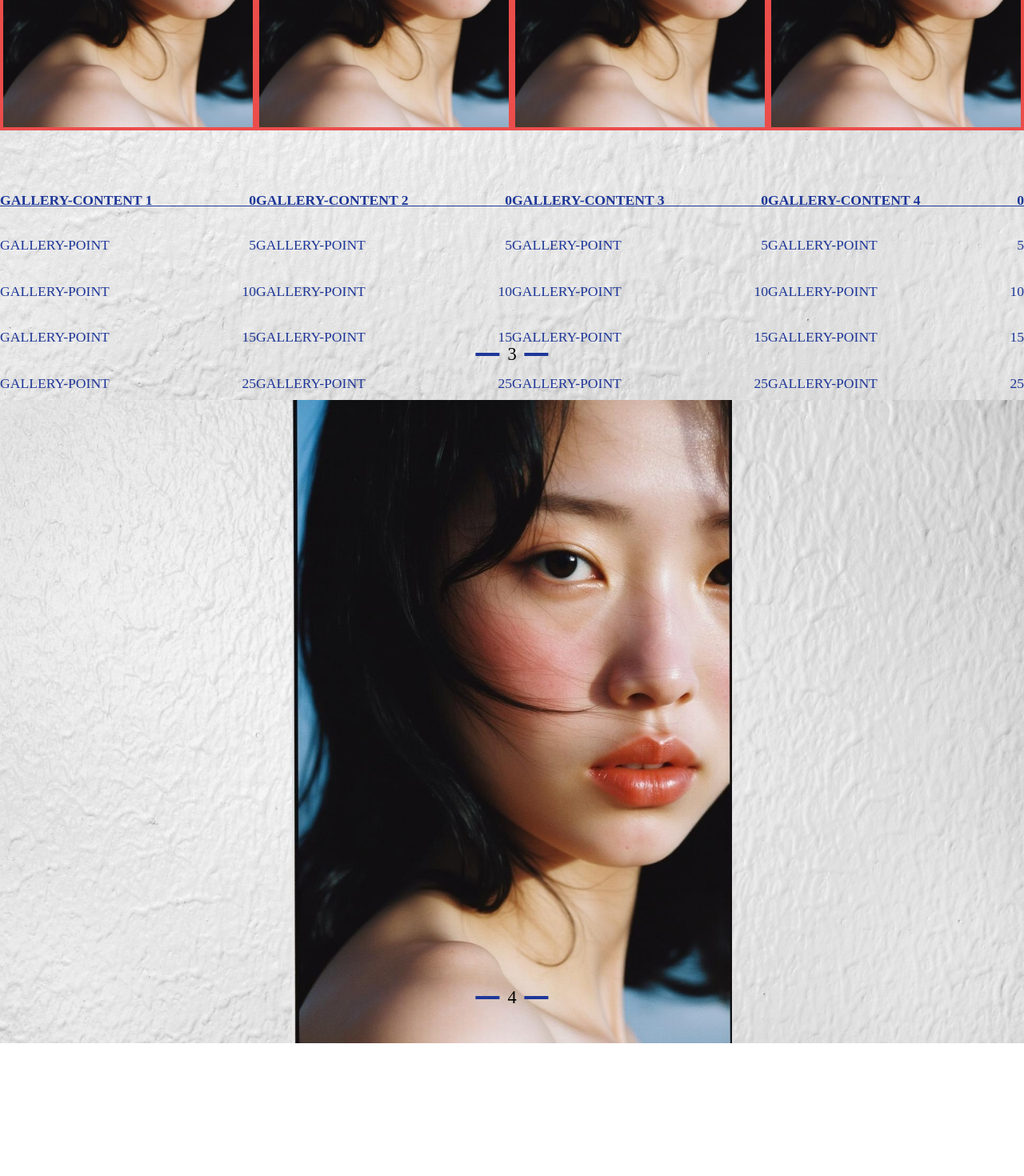
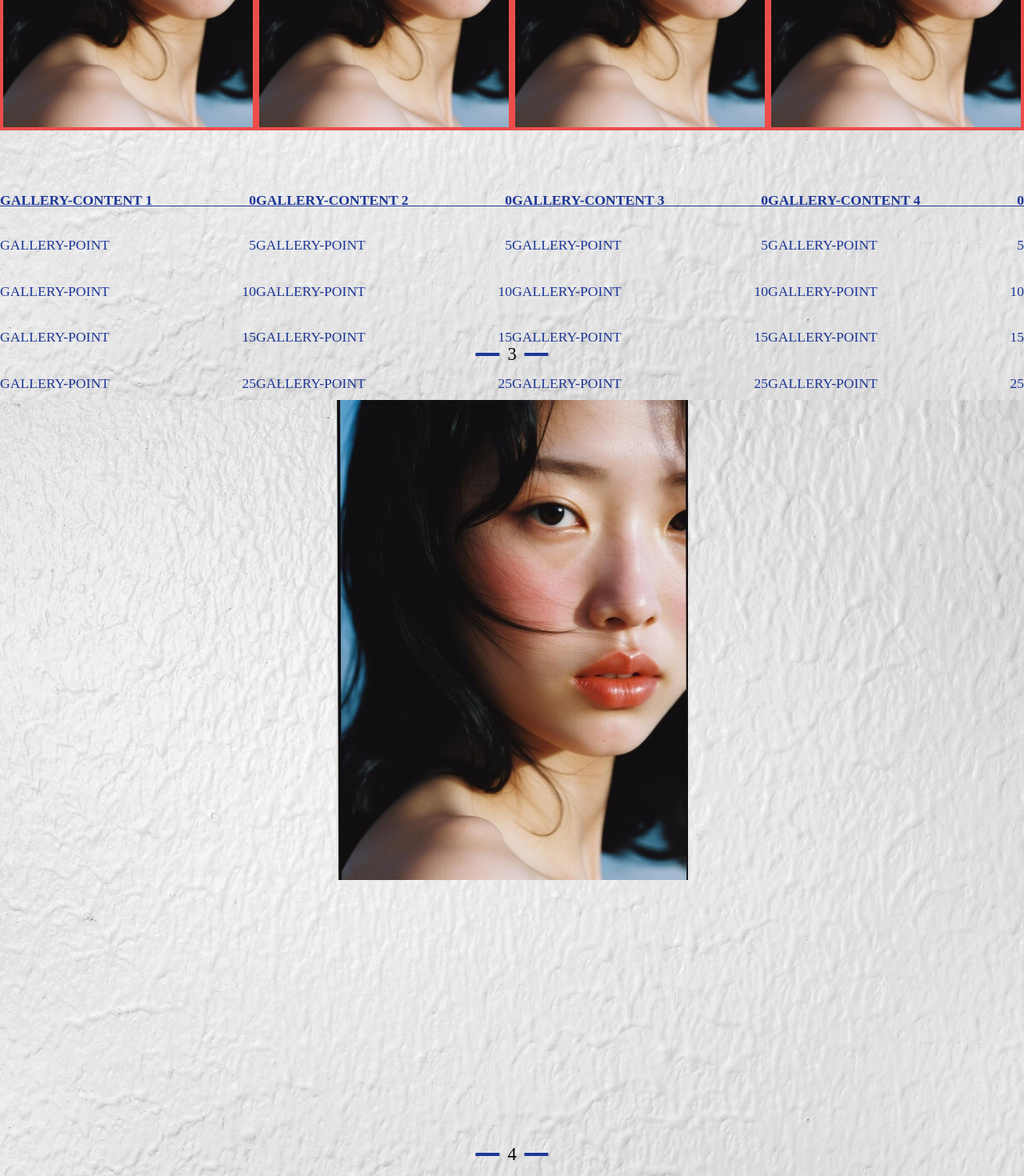
Before and after one commit to choidy180/2025-Schedule-Management, a Next.js app: page / in a window 1280 px wide. Shown: the part 2300-3770 px from the top of the page at 80% size. Before the commit the page ends 3604 px from the top, so only its background shows below. Built offline with nearby package versions, Linux system fonts and the light colour scheme; a web font is replaced by a local one.

Commit message:
'deploy'

```diff
--- a/src/components/content-title.tsx
+++ b/src/components/content-title.tsx
@@ -16,20 +16,20 @@ const Container = styled.div`
         background-image: url('images/wallpaperflare.com_wallpaper.jpg');
         background-size: cover;
         background-position: center;
-        .content-container {
+        .content-image-box {
             width: 100%;
             max-width: 1920px;
             min-height: 1000px;
             display: flex;
             flex-direction: column;
             justify-content: start;
-            align-items: start;
+            align-items: center;
 
             .img-box {
-                height: 400px;
-                width: auto;
+                width: 440px;
+                height: 600px;
+
                 img {
-                    width: 300px;
                     height: 100%;
                     object-fit: cover;
                 }
```
